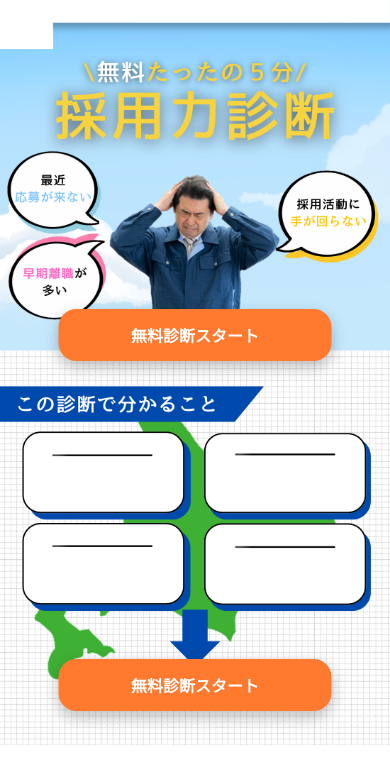
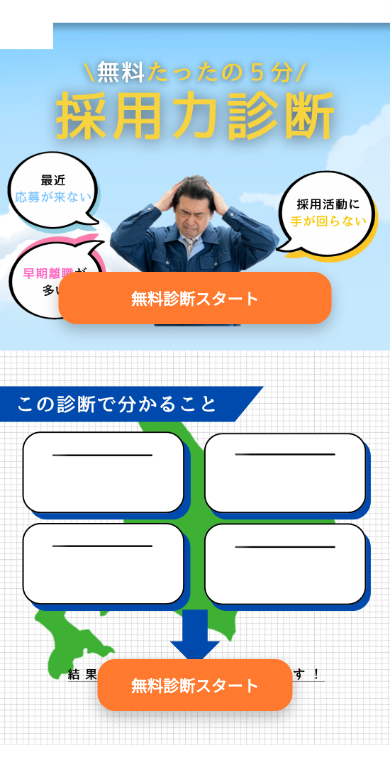
Before and after one commit to ak-koudai/bbb, a Flask app: page / in a window 390 px wide. Shown: the top 784 px of the page. Run offline with Flask 3, Linux system fonts and the light colour scheme.

Commit message:
Update top.html

```diff
--- a/templates/top.html
+++ b/templates/top.html
@@ -53,7 +53,7 @@ background:#ff6512;
 
 .cta-center{
 position:absolute;
-top:80%;
+top:75%;
 left:50%;
 transform:translate(-50%,-50%);
 width:80%;
@@ -74,14 +74,14 @@ width:80%;
 @media (max-width:600px){
 
 .cta-center{
-top:45%;
+top:40%;
 width:70%;
 }
 
 .cta-bottom{
 top:92%;
 right:50%;
-width:70%;
+width:50%;
 }
 
 .cta-button{
```
